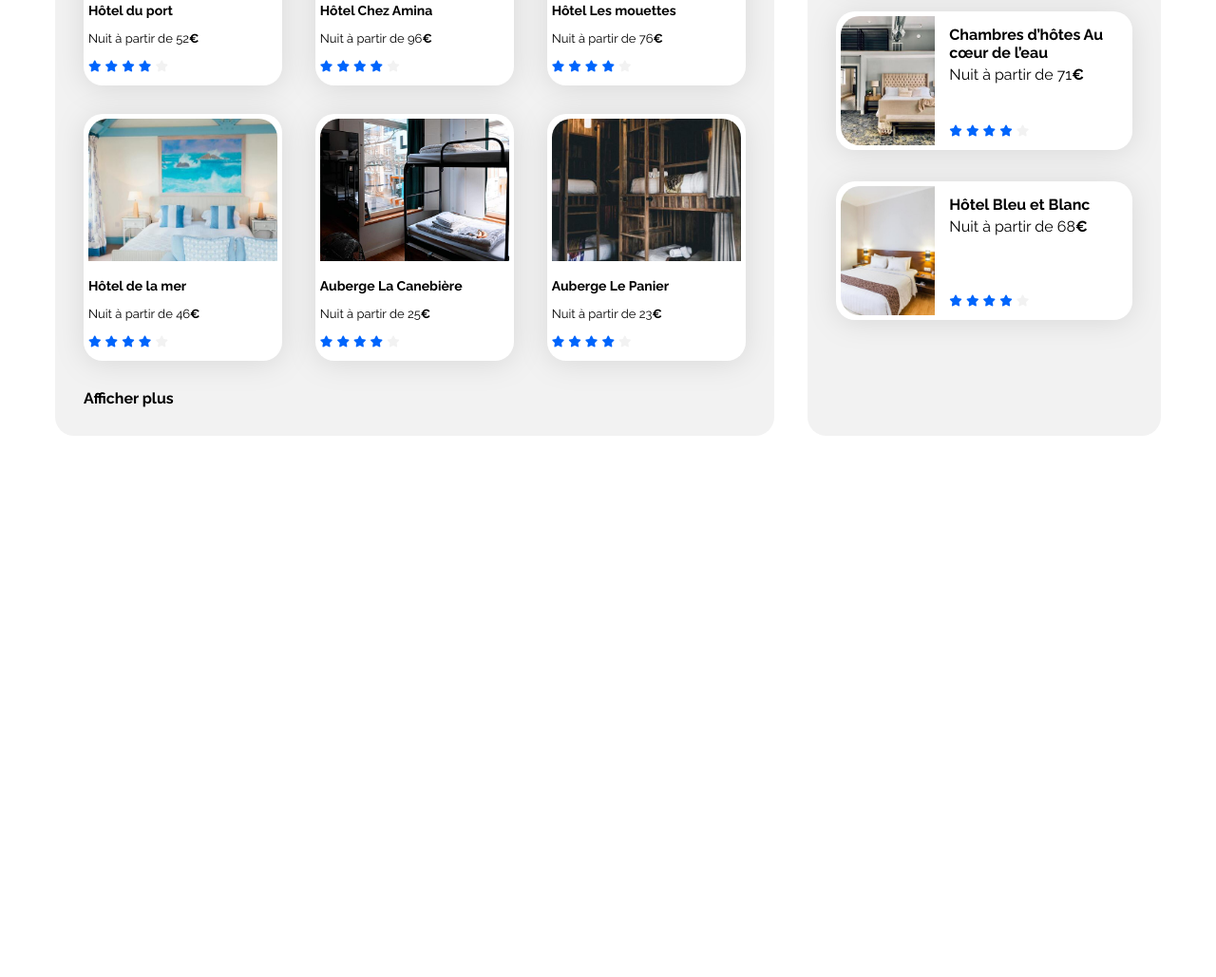
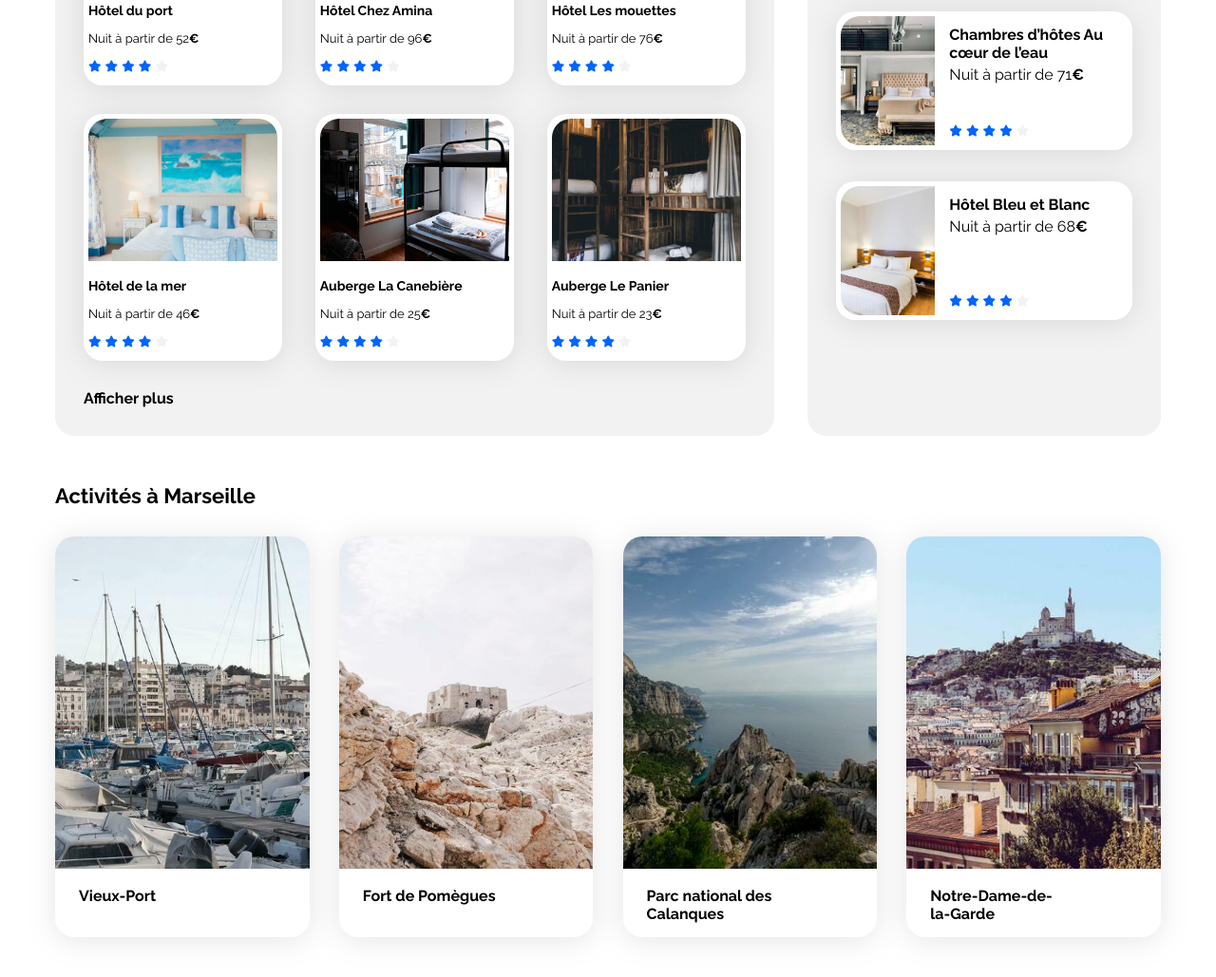
Before and after one commit to TheGeeKing/oc-2-bookie, a plain HTML site: page index.html in a window 1280 px wide. Shown: the part 678-1707 px from the top of the page at 95% size. Before the commit the page ends 1145 px from the top, so only its background shows below. Drawn offline with Linux system fonts and the light colour scheme.

Commit message:
remove code + add activities

```diff
--- a/css/style.css
+++ b/css/style.css
@@ -214,14 +214,6 @@ a {
   gap: 10px;
 }
 
-/* .info i {
-  color: var(--main-color);
-  border: 2px solid #e8e8e8;
-  border-radius: 50%;
-  padding: 15px;
-  font-size: 10px;
-} */
-
 .fa-circle {
   color: #e8e8e8;
 }
@@ -337,6 +329,51 @@ a {
   margin-bottom: 5px;
 }
 
+/****** Activités ***********/
+
+.activites {
+  width: 100%;
+  margin: 50px 0;
+}
+
+.activites-cards {
+  display: flex;
+  flex-wrap: wrap;
+  justify-content: space-between;
+  gap: 30px;
+}
+
+.activites-cards .card {
+  width: 23%;
+  padding: 0;
+}
+
+.activites-cards .card-txt {
+  font-size: 14px;
+  font-weight: bold;
+  padding: 10px;
+}
+
+.activites-cards .card-content {
+  width: 67%;
+  padding-left: 15px;
+  display: flex;
+  flex-direction: column;
+  justify-content: space-between;
+  box-sizing: border-box;
+}
+
+.activites-cards .card-title {
+  margin: 5px 0;
+}
+
+.activites-cards img {
+  width: 100%;
+  height: 350px;
+  border-top-left-radius: 20px;
+  border-top-right-radius: 20px;
+}
+
 /* Le code ci-dessous correspond à la version responsive uniquement */
 
 /****** Media queries ***********/
--- a/index.html
+++ b/index.html
@@ -259,6 +259,58 @@
                     </div>
                 </section>
             </div>
+            <div class="activites">
+                <section>
+                    <div class="hebergements-titles">
+                        <h2 class="section-title">Activités à Marseille</h2>
+                    </div>
+                    <div class="activites-cards">
+                        <article class="card">
+                            <img src="./images/activites/reno-laithienne.jpg" alt="Image du Vieux-Port de Marseille">
+                            <div class="card-content">
+                                <div class="card-txt">
+                                    <h3 class="card-title">
+                                        Vieux-Port
+                                    </h3>
+                                </div>
+                            </div>
+                        </article>
+                        <article class="card">
+                            <img src="./images/activites/paul-hermann.jpg" alt="Image du Fort de Pomègues à Marseille">
+                            <div class="card-content">
+                                <div class="card-txt">
+                                    <h3 class="card-title">
+                                        Fort de Pomègues
+                                    </h3>
+                                </div>
+                            </div>
+                        </article>
+                        <article class="card">
+                            <img src="./images/activites/kilyan-sockalingum.jpg"
+                                alt="Image du Parc national des Calanques vers Marseille">
+                            <div class="card-content">
+                                <div class="card-txt">
+                                    <h3 class="card-title">
+                                        Parc national des Calanques
+                                    </h3>
+                                </div>
+                            </div>
+                        </article>
+                        <article class="card">
+                            <img src="./images/activites/florian-wehde.jpg"
+                                alt="Image de Notre-Dame-de-la-Garde à Marseille">
+                            <div class="card-content">
+                                <div class="card-txt">
+                                    <h3 class="card-title">
+                                        Notre-Dame-de-la-Garde
+                                    </h3>
+                                </div>
+                            </div>
+                        </article>
+                    </div>
+                </section>
+
+            </div>
         </main>
         <footer></footer>
     </div>
```
